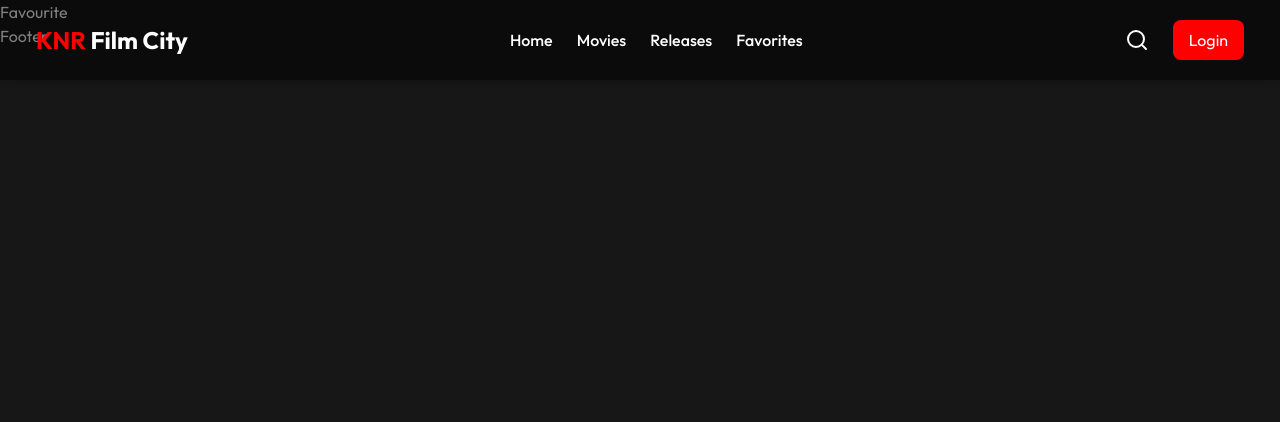
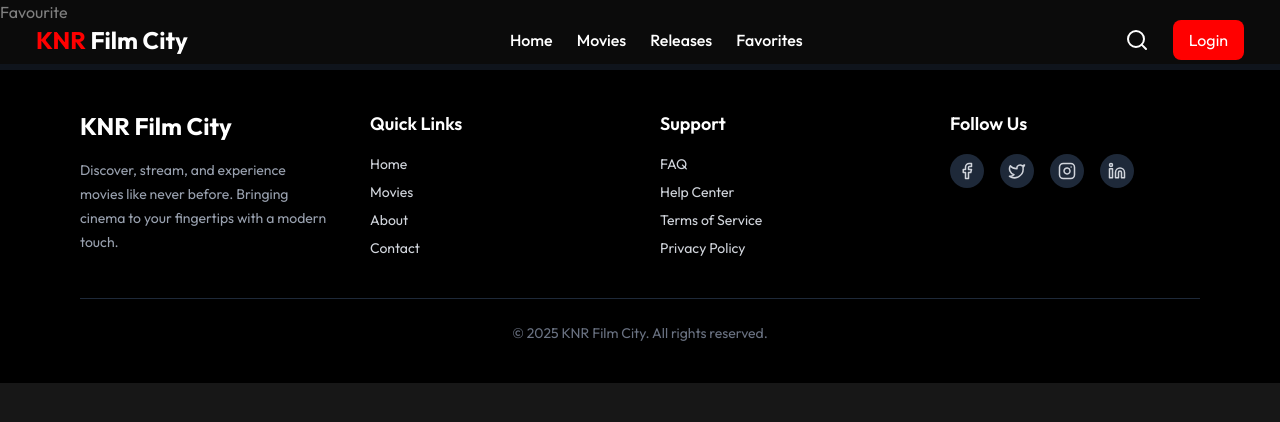
Before and after one commit to AbhinavKV369/Movie-Booking-App-MERN-Frontend, a React (Vite) app: page /favourites in a window 1280 px wide. Shown: the top 422 px of the page. Built offline with nearby package versions, Linux system fonts and the light colour scheme; a web font is replaced by a local one.

Commit message:
Added footer and movies page

```diff
--- a/src/components/Footer.jsx
+++ b/src/components/Footer.jsx
@@ -1,9 +1,107 @@
-import React from 'react'
+import React from "react";
+import { Facebook, Twitter, Instagram, Linkedin } from "lucide-react";
 
 const Footer = () => {
   return (
-    <div>Footer</div>
-  )
-}
+    <footer className="bg-black text-gray-300 py-10 mt-10 px-6 md:px-20 border-gray-800 border-t-6">
+      <div className="max-w-7xl mx-auto grid grid-cols-1 md:grid-cols-4 gap-10">
+        {/* Logo + Description */}
+        <div>
+          <h2 className="text-white text-2xl font-bold mb-4">KNR Film City</h2>
+          <p className="text-gray-400 text-sm leading-6">
+            Discover, stream, and experience movies like never before. Bringing
+            cinema to your fingertips with a modern touch.
+          </p>
+        </div>
 
-export default Footer
+        {/* Quick Links */}
+        <div>
+          <h3 className="text-white text-lg font-semibold mb-4">Quick Links</h3>
+          <ul className="space-y-2 text-sm">
+            <li>
+              <a href="/" className="hover:text-white transition">
+                Home
+              </a>
+            </li>
+            <li>
+              <a href="/movies" className="hover:text-white transition">
+                Movies
+              </a>
+            </li>
+            <li>
+              <a href="/about" className="hover:text-white transition">
+                About
+              </a>
+            </li>
+            <li>
+              <a href="/contact" className="hover:text-white transition">
+                Contact
+              </a>
+            </li>
+          </ul>
+        </div>
+
+        {/* Support */}
+        <div>
+          <h3 className="text-white text-lg font-semibold mb-4">Support</h3>
+          <ul className="space-y-2 text-sm">
+            <li>
+              <a href="/faq" className="hover:text-white transition">
+                FAQ
+              </a>
+            </li>
+            <li>
+              <a href="/help" className="hover:text-white transition">
+                Help Center
+              </a>
+            </li>
+            <li>
+              <a href="/terms" className="hover:text-white transition">
+                Terms of Service
+              </a>
+            </li>
+            <li>
+              <a href="/privacy" className="hover:text-white transition">
+                Privacy Policy
+              </a>
+            </li>
+          </ul>
+        </div>
+
+        {/* Social Icons */}
+        <div>
+          <h3 className="text-white text-lg font-semibold mb-4">Follow Us</h3>
+          <div className="flex space-x-4">
+            <a
+              href="#"
+              className="p-2 rounded-full bg-gray-800 hover:bg-gray-700">
+              <Facebook size={18} />
+            </a>
+            <a
+              href="#"
+              className="p-2 rounded-full bg-gray-800 hover:bg-gray-700">
+              <Twitter size={18} />
+            </a>
+            <a
+              href="#"
+              className="p-2 rounded-full bg-gray-800 hover:bg-gray-700">
+              <Instagram size={18} />
+            </a>
+            <a
+              href="#"
+              className="p-2 rounded-full bg-gray-800 hover:bg-gray-700">
+              <Linkedin size={18} />
+            </a>
+          </div>
+        </div>
+      </div>
+
+      {/* Bottom bar */}
+      <div className="border-t border-gray-800 mt-10 pt-6 text-center text-gray-500 text-sm">
+        © {new Date().getFullYear()} KNR Film City. All rights reserved.
+      </div>
+    </footer>
+  );
+};
+
+export default Footer;
--- a/src/components/TrailerSection.jsx
+++ b/src/components/TrailerSection.jsx
@@ -18,7 +18,6 @@ const TrailerSection = () => {
         <ReactPlayer
           src={currentTrailer.videoUrl}
           controls
-          playing
           className="absolute top-0 left-0"
           width="100%"
           height="100%"
@@ -38,6 +37,7 @@ const TrailerSection = () => {
               }`}
             onClick={() => setCurrentTrailer(trailer)}>
             <img
+              loading="lazy"
               src={trailer.image}
               alt={`Trailer ${index + 1}`}
               className="w-full h-28 object-cover"
--- a/src/pages/Movies.jsx
+++ b/src/pages/Movies.jsx
@@ -1,8 +1,16 @@
 import React from 'react'
-
+import { dummyShowsData } from '../assets/assets'
+import MovieCard from "../components/MovieCard"
 const Movies = () => {
-  return (
-    <div>Movies</div>
+  return dummyShowsData.length > 0 ? (
+   <div className='mt-20 py-5 mx-5 md:mx-10 '>
+    <h1 className='text-xl ml-5 my-5 font-bold'>Now Showing</h1>
+    <div>
+    <MovieCard movies={dummyShowsData} />
+    </div>
+   </div>
+  ) :(
+    <div></div>
   )
 }
 
```
